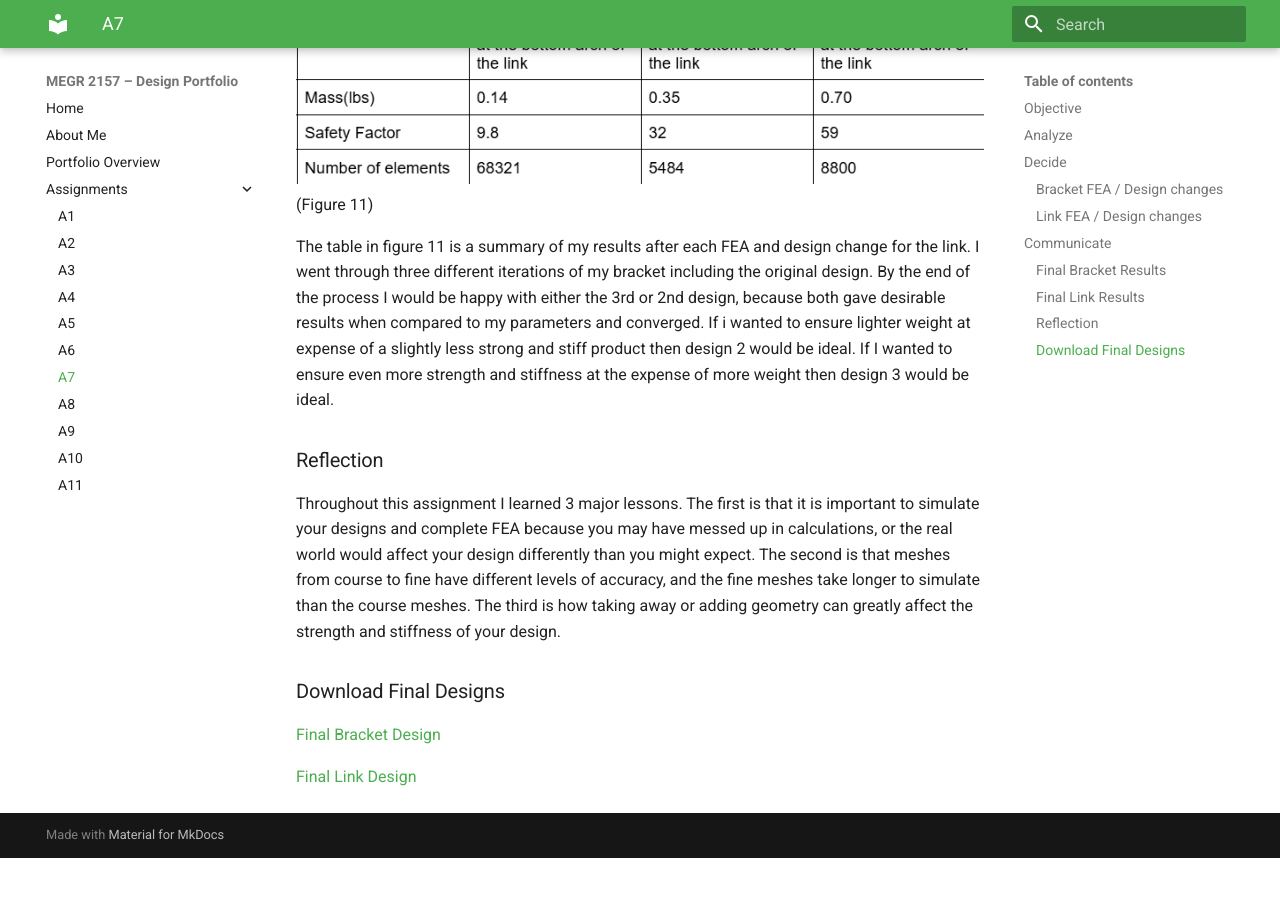
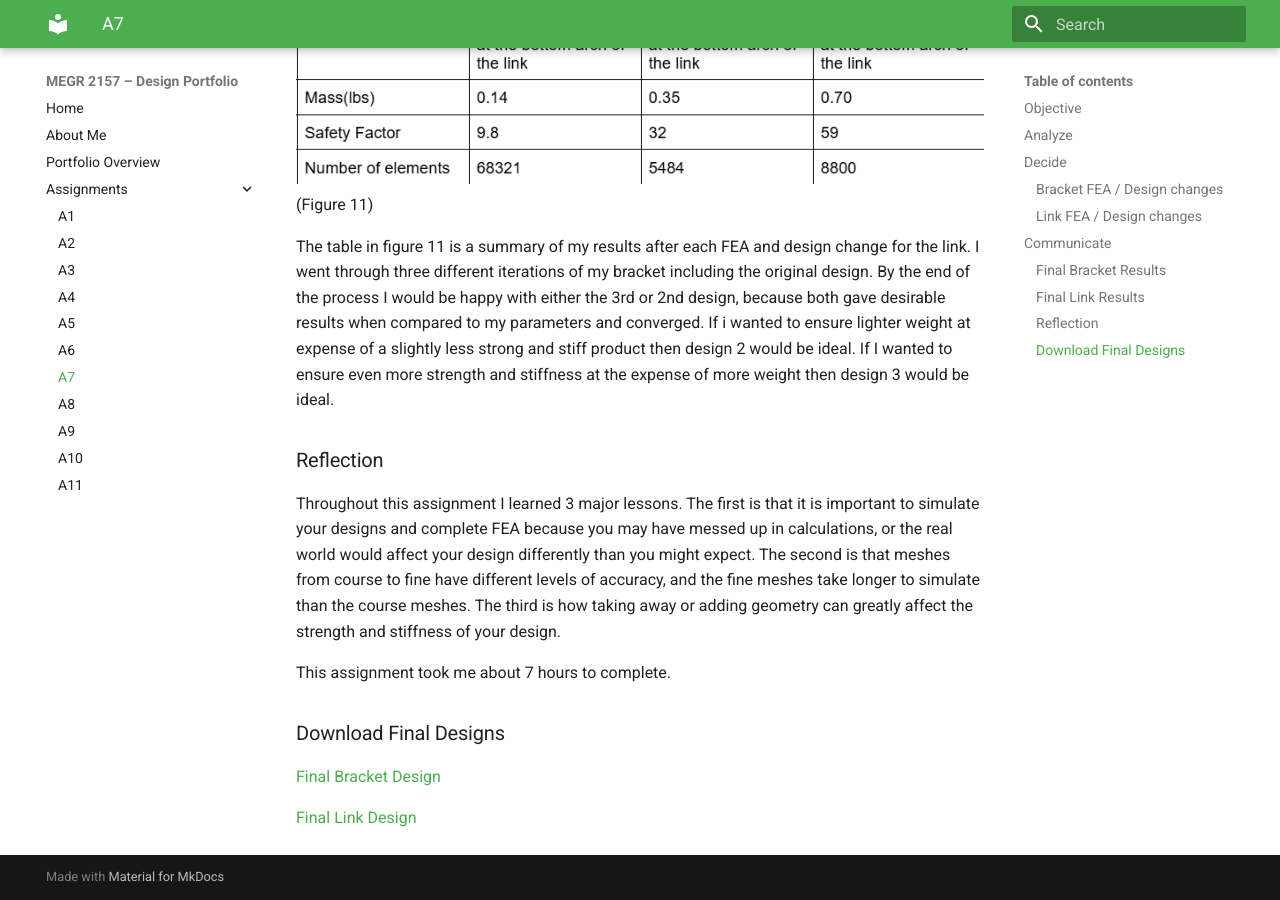
Before and after one commit to JacobShaver/design-projects-portfolio, an MkDocs documentation site: the page built from docs/assignments/A07/index.md, in a window 1280 px wide and 900 px high, scrolled down 7531 px. Built offline with MkDocs 1.6.1 and Material for MkDocs 9.7.7, drawn with Linux system fonts in a browser that asks for light colours; before the commit the page ends 8389 px from its top, so only the background shows below that.

Commit message:
Update index.md

```diff
--- a/docs/assignments/A07/index.md
+++ b/docs/assignments/A07/index.md
@@ -76,6 +76,8 @@ The table in figure 11 is a summary of my results after each FEA and design chan
 
 Throughout this assignment I learned 3 major lessons. The first is that it is important to simulate your designs and complete FEA because you may have messed up in calculations, or the real world would affect your design differently than you might expect. The second is that meshes from course to fine have different levels of accuracy, and the fine meshes take longer to simulate than the course meshes. The third is how taking away or adding geometry can greatly affect the strength and stiffness of your design.
 
+This assignment took me about 7 hours to complete.
+
 ### Download Final Designs
 [Final Bracket Design](bracket_final.SLDPRT)
 
```
